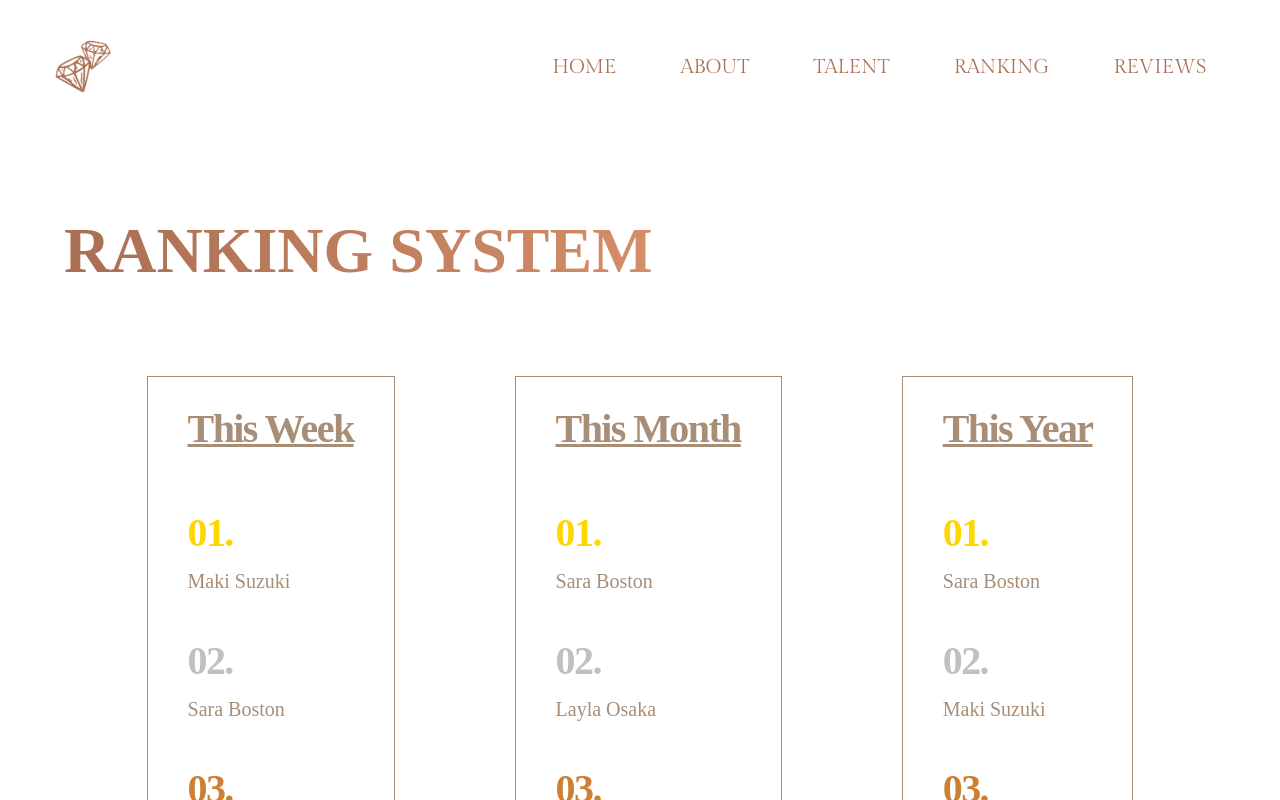
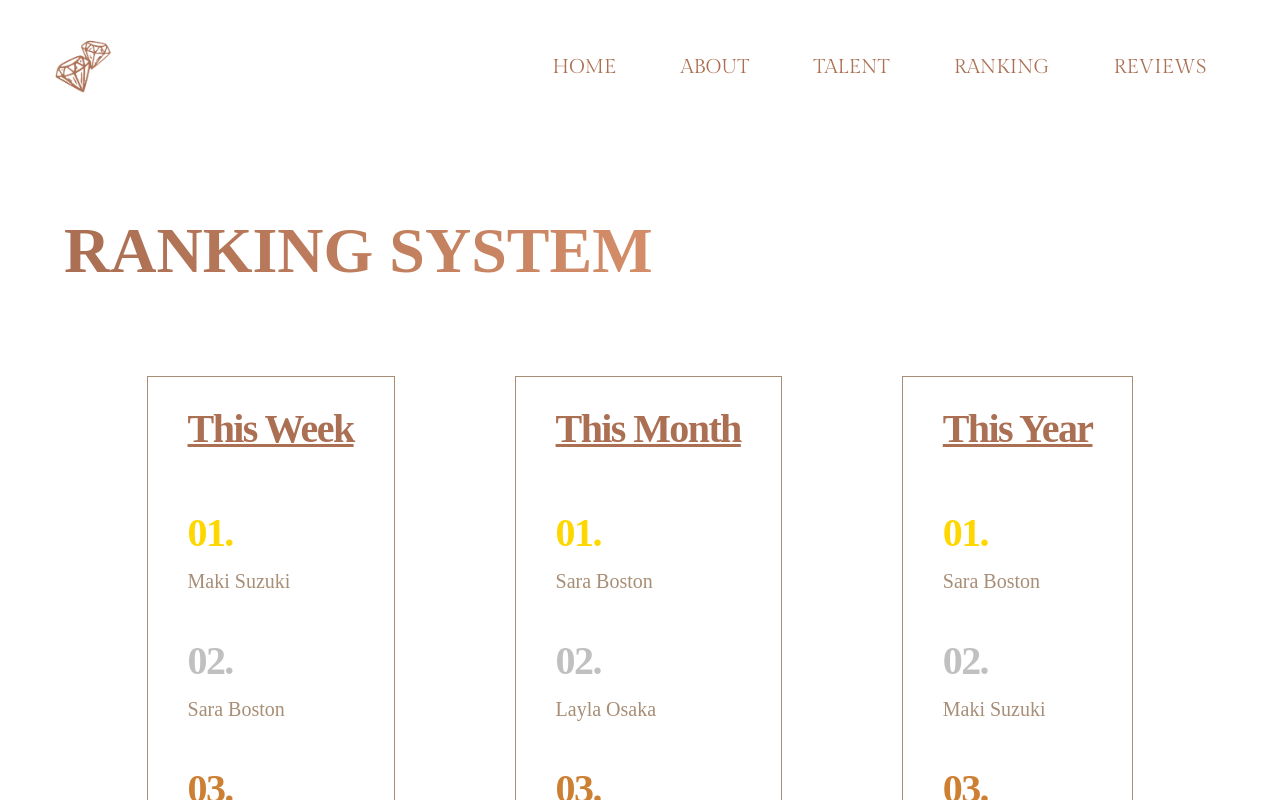
Before and after one commit to Bridgeot/Diamond, a React (Vite) app in the folder client/: page /ranking in a window 1280 px wide. Shown: the top 800 px of the page. Built offline with nearby package versions, Linux system fonts and the light colour scheme.

Commit message:
add font color to content-container-title

```diff
--- a/client/src/components/content/content.css
+++ b/client/src/components/content/content.css
@@ -5,6 +5,7 @@
 
 .content-container-title h2 {
     margin: 0 0 1.5rem;
+    color: var(--secondary-color);
     font-size: 2.5rem;
     line-height: 1.5rem;
     letter-spacing: -0.04em;
```
